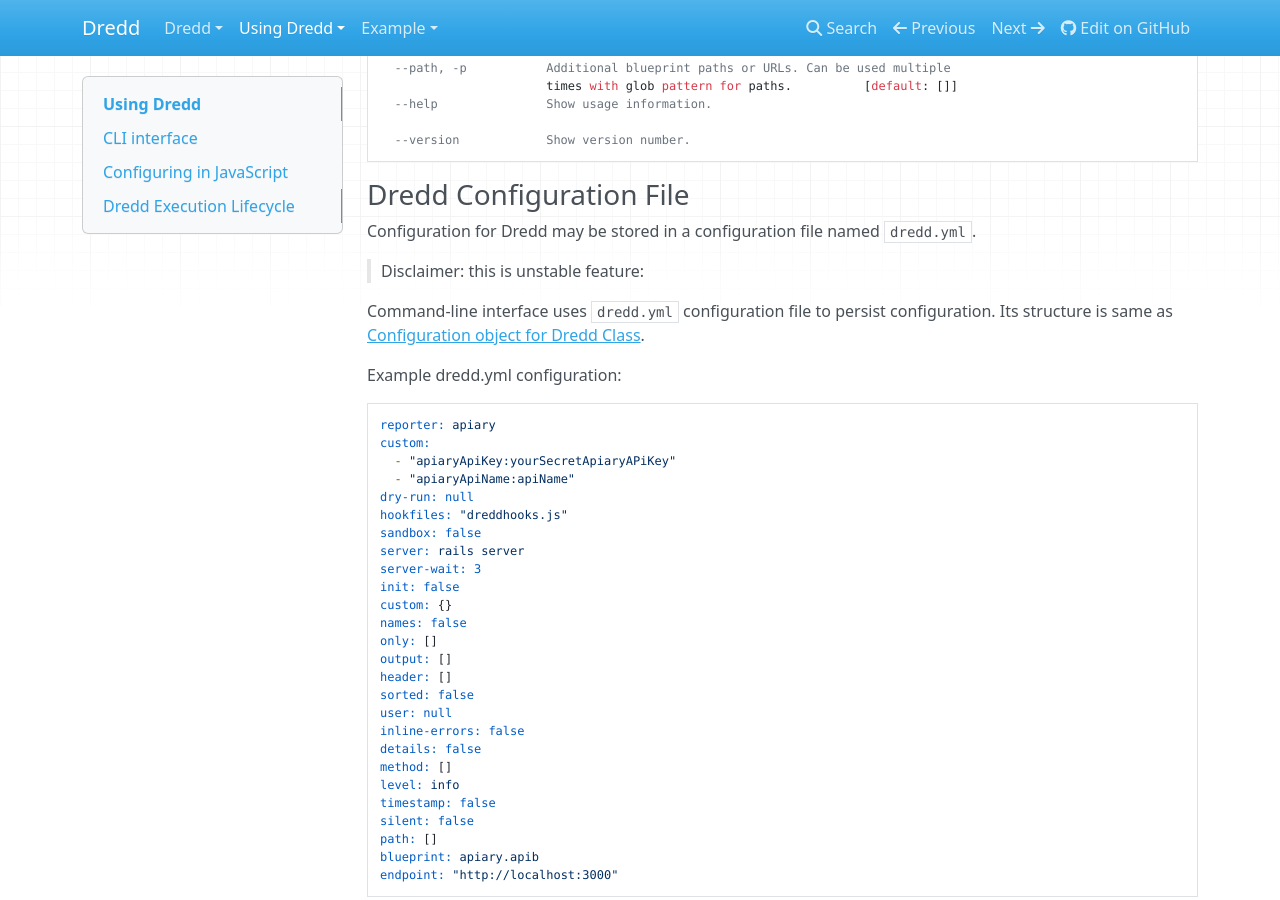
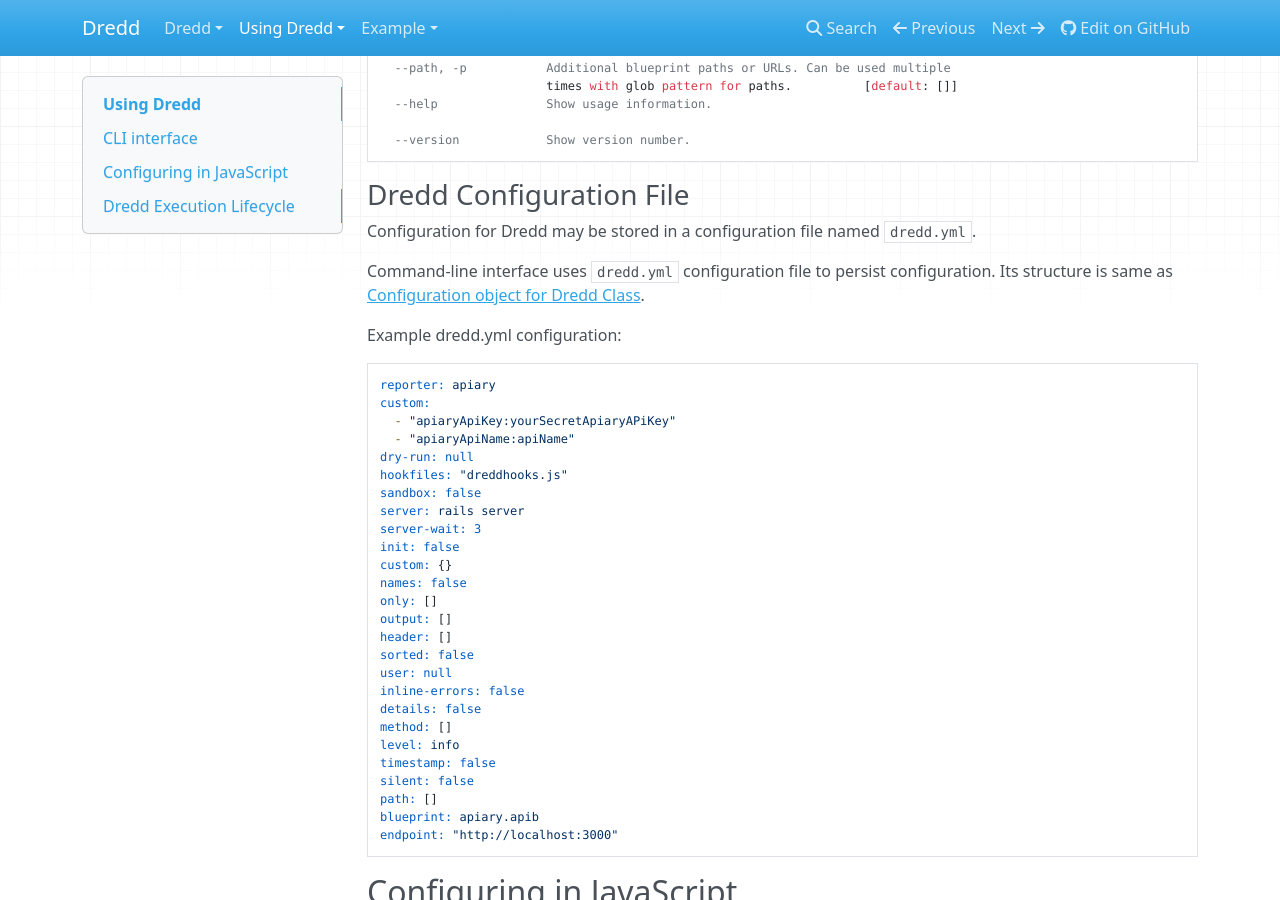
Before and after one commit to apiaryio/dredd, an MkDocs documentation site: the page built from docs/usage.md, in a window 1280 px wide and 900 px high, scrolled down 1439 px. Built offline with MkDocs 1.6.1, drawn with Linux system fonts in a browser that asks for light colours; nearby versions of some CDN libraries; old or Windows-style settings are respelled for this version of MkDocs.

Commit message:
Dredd.yml is no longer unstable

```diff
--- a/docs/usage.md
+++ b/docs/usage.md
@@ -85,8 +85,6 @@
 ### Dredd Configuration File
 
 Configuration for Dredd may be stored in a configuration file named `dredd.yml`.
-
-> Disclaimer: this is unstable feature:
 
 Command-line interface uses `dredd.yml` configuration file to persist configuration.
 Its structure is same as [Configuration object for Dredd Class](#configuration-object-for-dredd-class).
```
